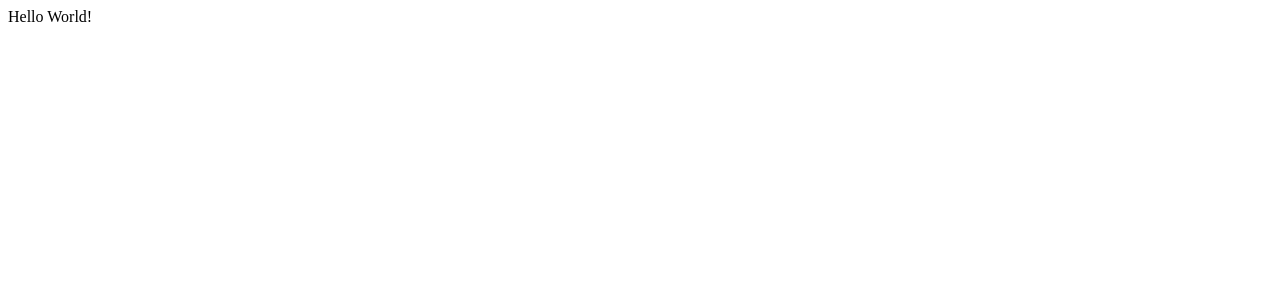
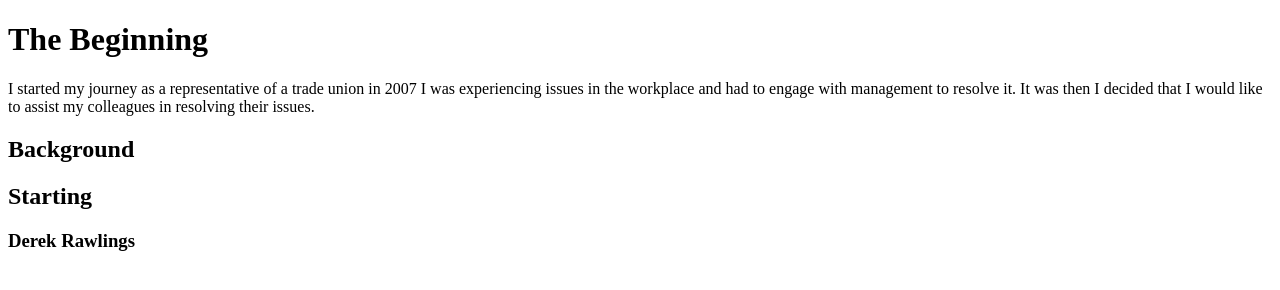
Before and after one commit to Td100/sample_website, a plain HTML site: page index.html in a window 1280 px wide. Drawn offline with Linux system fonts and the light colour scheme.

Commit message:
Update index.html
Update to main index page.

```diff
--- a/index.html
+++ b/index.html
@@ -1,3 +1,23 @@
-<p>
-Hello World!
-</p>
+<!doctype html>
+<html>
+<head>
+  <title>The Activist</title>
+  <meta charset="utf-8">
+</head>
+<body>
+
+  <h1>The Beginning</h1>
+
+  <p>
+    I started my journey as a representative of a trade union in 2007
+    I was experiencing issues in the workplace and had to engage with management to resolve it. It was then I decided that I would like to assist my colleagues in resolving their issues.
+  </p>
+
+  <h2>Background</h2>
+
+  <h2>Starting</h2>
+
+  <h3>Derek Rawlings</h3>
+
+</body>
+</html>
```
